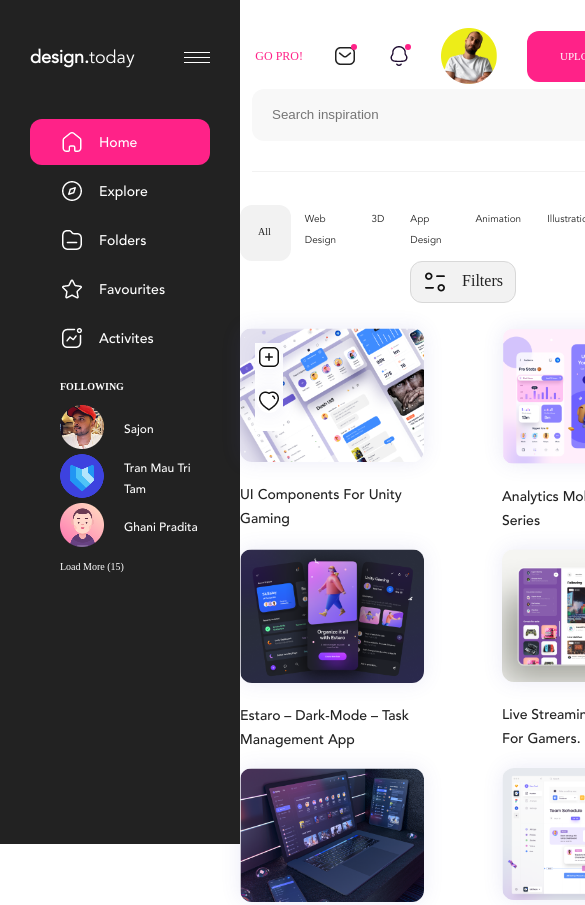
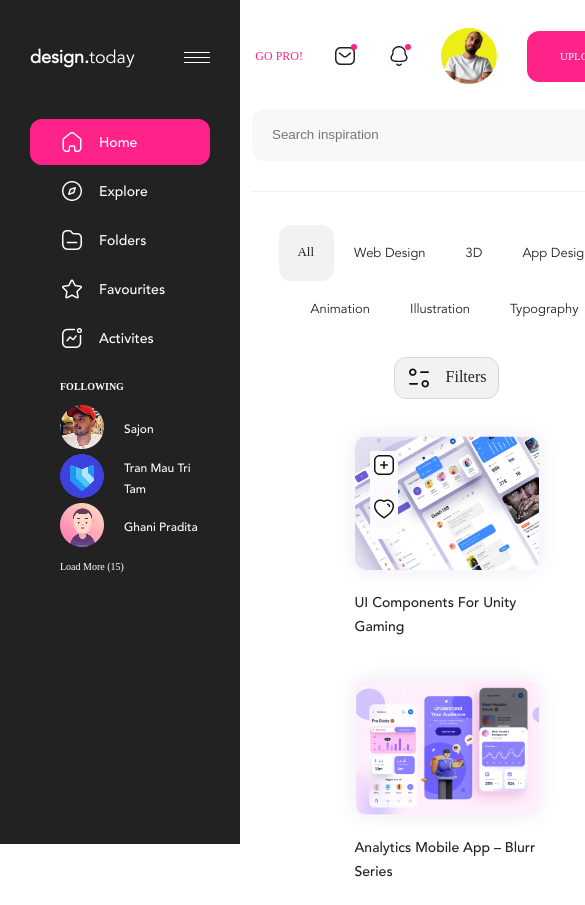
Before and after one commit to khatunakhomasuridze08/project, a plain HTML site: page index.html in a window 390 px wide. Shown: the top 905 px of the page, 585 px wide, since content can reach past the window. Drawn offline with Linux system fonts and the light colour scheme; files whose address does not match are found by name; a web font is replaced by a local one.

Commit message:
add finish

```diff
--- a/index.html
+++ b/index.html
@@ -6,12 +6,12 @@
     <meta name="description" content="Web design, App design, Animations, 3D, Illustrations" />
     <meta name="keywords" content="Design Today, Design, Designers" />
     <meta name="author" content="John Doe" />
-    <meta property="og:url" content="https://kh" />
+    <meta property="og:url" content="https://khatunakhomasuridze08.github.io/project/" />
     <meta property="og:type" content="article" />
     <meta property="og:title" content="Design" />
     <meta
       property="og:description"
-      content="Creation web and mobile apps needs with Experience Professionals in the Field. Design.today has already become the author of more than 200 successful projects. Web Hosting. Services: Web Site Development, Mobile Apps Development, Social Media Marketing."
+      content="Creation web and mobile apps needs with Experience Professionals in the Field. Design.today has already become the author of more than 200 successful projects. Services: Web Site Development, Mobile Apps Development, Social Media Marketing."
     />
     <meta
       property="og:image"
@@ -33,7 +33,7 @@
                         <div>
                             <a class="logo" href="#"><span>design.</span>today</a>
                         </div>
-                        <div>
+                        <div class="sidebar_toggler">
                             <img src="./images/menu-image.png" alt="menu_image">
                         </div>
                     </div>
--- a/styles/style.css
+++ b/styles/style.css
@@ -45,7 +45,9 @@ button {
     align-items: center;
     margin-bottom: 106px;
 }
-
+.sidebar_toggler{
+    cursor: pointer;
+}
 .logo {
     font-family: 'Avenir book';
     font-size: 24px;
@@ -222,7 +224,6 @@ button {
     padding: 15px;
     border-radius: 50%;
     border: 1px solid black;
-
 }
 .upload {
     display: block;
@@ -236,11 +237,12 @@ button {
     border-radius: 12px;
 }
 
-
 .base_container {
     max-width: 1231px;
-    width: 100%;
+    /* width: 100%; */
     margin: 0 auto;
+    box-sizing: content-box;
+    padding: 0 25px;
 }
 
 .design {
@@ -249,6 +251,7 @@ button {
     align-items: center;
     padding: 16px 0 19px;
     margin-bottom: 40px;
+    gap: 20px 0;
 }
 
 .design_menu_list {
@@ -301,7 +304,8 @@ button {
 .app_list {
     display: flex;
     flex-wrap: wrap;
-    justify-content: space-between;
+    justify-content: center;
+    gap: 25px;
 }
 
 .app_list img {
@@ -359,7 +363,6 @@ button {
     background-color: #F2F2F2;
     border-radius: 12px;
     display:inline-block;
-
 }
 
 .desingers_section {
@@ -368,6 +371,7 @@ button {
 
 .desingers_container {
     padding-top: 67px;
+    padding-bottom: 60px;
     background-color: #FAFAFA;
 }
 
@@ -396,13 +400,14 @@ button {
 
 .desingers_list {
     display: flex;
+    gap: 60px 25px;
+    flex-wrap: wrap;
+    justify-content: center;
 }
 
 .desingers_item {
     display: flex;
     flex-direction: column;
-    margin-right: 25px;
-    margin-bottom: 60px;
 }
 .desingers_item.active {
     margin-right: 0;
@@ -453,6 +458,7 @@ button {
     grid-template-columns: 25% 25% 25% 25%;
     padding-top: 69px;
     margin-bottom: 72px;
+    gap: 30px 0;
 }
 
 .directories h4 {
@@ -558,7 +564,8 @@ tr:hover td{
 }
 
 
-@media (max-width: 1200px) {
+
+@media (max-width: 1366px) {
     .grid_container {
         grid-template-columns: 280px 1fr;
     }
@@ -620,7 +627,6 @@ tr:hover td{
 
     .header_contant {
         flex-wrap: wrap;
-        flex-direction: row-reverse;
     }
 
     .upload {
@@ -639,7 +645,7 @@ tr:hover td{
     .design {
         flex-direction: column;
         padding: 8px 0 7px;
-        margin-bottom: 20px;
+        margin-bottom: 45px;
     }
 
     .design_link {
@@ -686,7 +692,26 @@ tr:hover td{
     td {
         font-size: 14px;
     }
+
+    .design_menu_list {
+        justify-content: center;
+        flex-wrap: wrap;
+    }
 }
+
+
+
+@media (max-width: 1200px) {
+    .header_contant {
+        flex-direction: column-reverse;
+        gap: 20px 0;
+    }
+
+    .header_container {
+        padding: 15px 12px 0 12px;
+    }
+}
+
 
 @media (max-width: 768px) {
     .grid_container {
@@ -728,7 +753,7 @@ tr:hover td{
     }
 
     .header_container {
-        padding: 28px 45px 0 12px;
+        padding: 28px 12px 0 12px;
         margin-bottom: 25px;
     }
     .header_contant {
@@ -754,7 +779,7 @@ tr:hover td{
 
     .design {
         padding: 8px 0 7px;
-        margin-bottom: 18px;
+        margin-bottom: 30px;
     }
 
     .design_menu_list {
@@ -764,8 +789,7 @@ tr:hover td{
         margin-right: 2px;
     }
     .design_link {
-        font-size: 10px;
-        padding: 4px 12px;
+        font-size: 13px;
     }
     .filters {
         padding: 8px 12px;
```
Also changed, not shown: second.html (+3 -3 lines).
